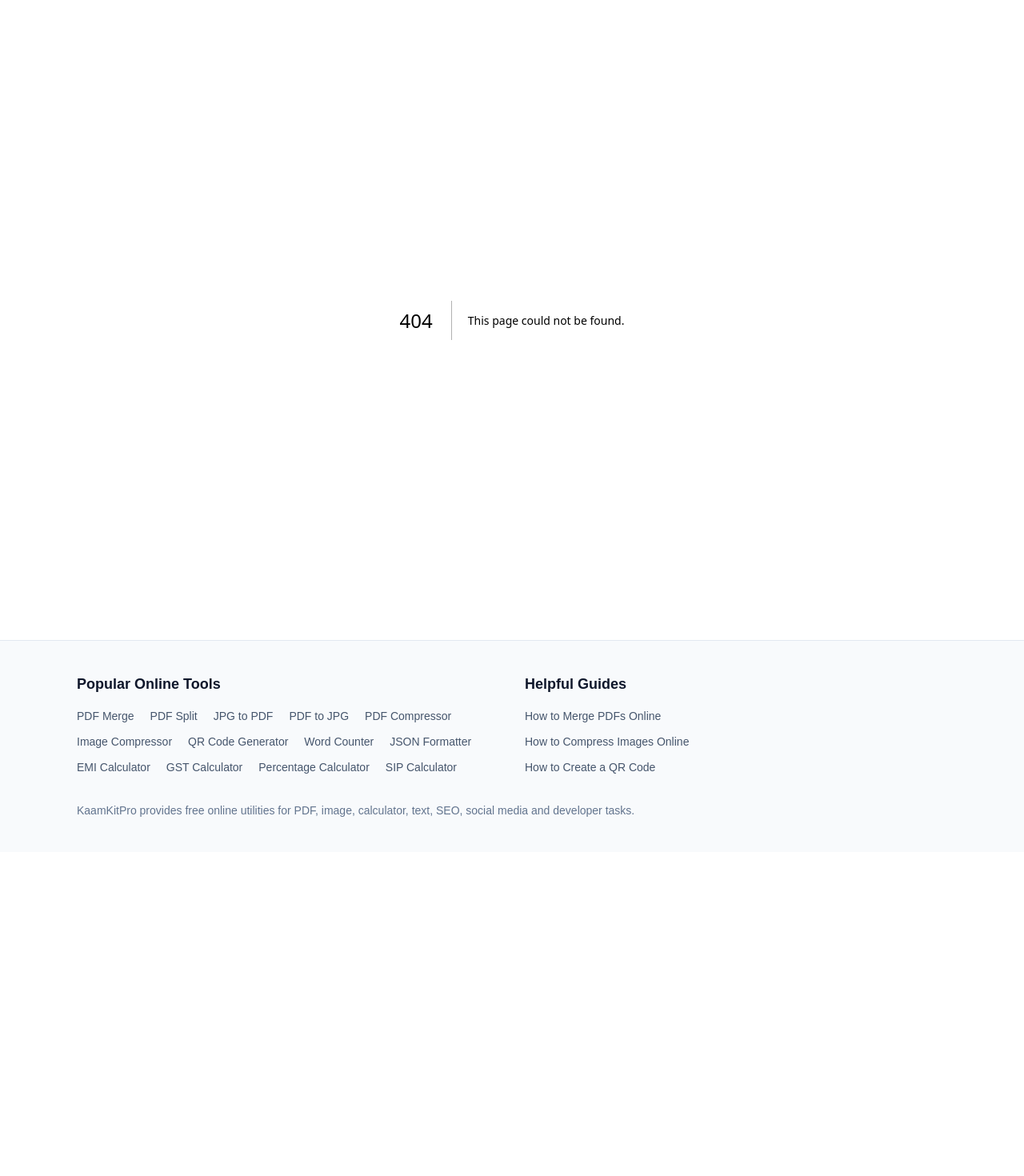
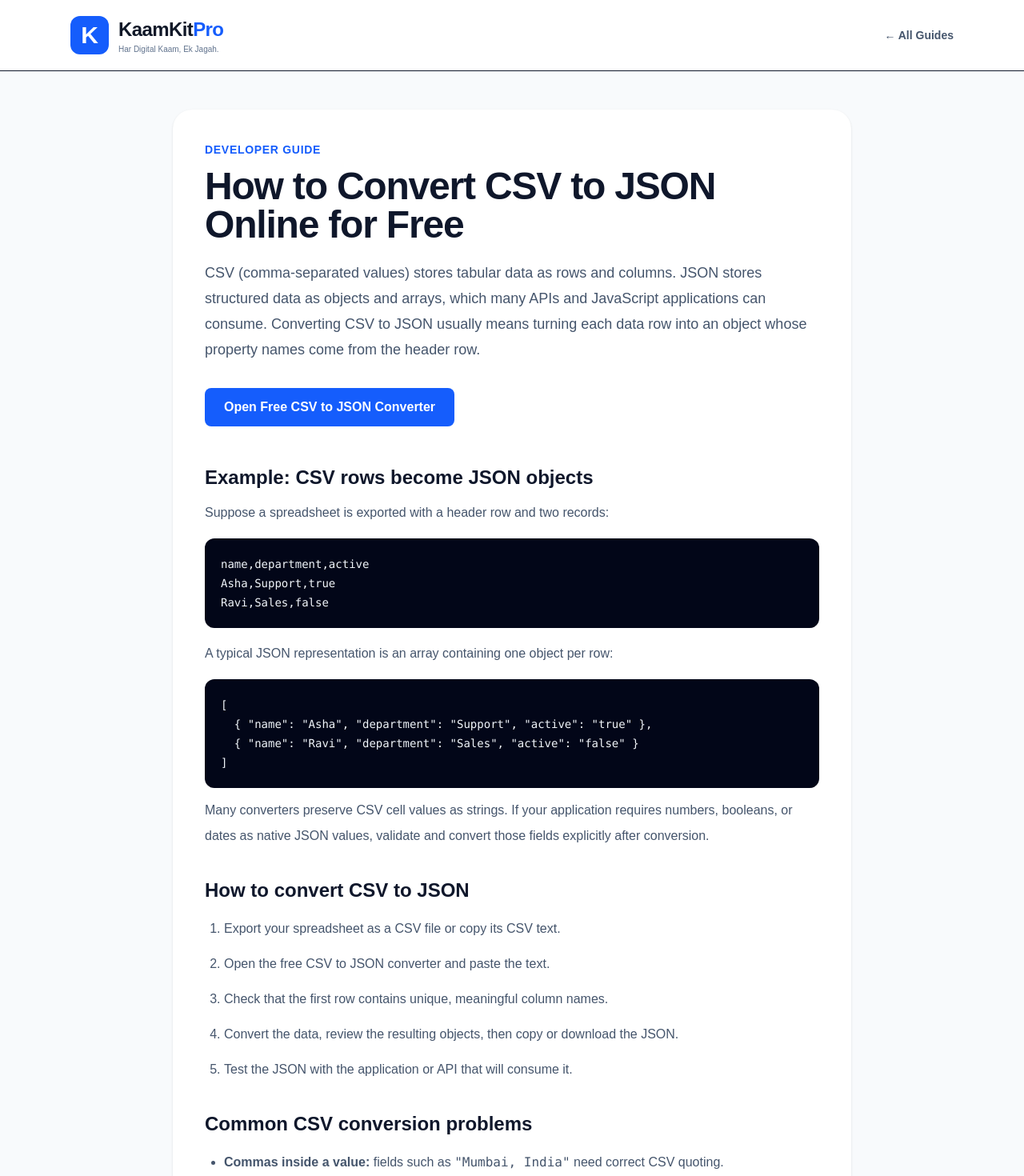
Before and after one commit to WellProSoftware/kaamkitpro, a Next.js app: page /guides/csv-to-json in a window 1280 px wide. Before the commit this address had no page. Shown: the top 1470 px of the page at 80% size. Before the commit the page ends 1065 px from the top, so only its background shows below. Built offline with nearby package versions, Linux system fonts and the light colour scheme.

Commit message:
feat: add SEO guide for CSV to JSON conversion

```diff
--- /dev/null
+++ b/src/app/guides/csv-to-json/page.tsx
@@ -0,0 +1,86 @@
+import Link from "next/link";
+import type { Metadata } from "next";
+import BrandLogo from "@/components/BrandLogo";
+
+export const metadata: Metadata = {
+  title: "How to Convert CSV to JSON Online for Free",
+  description:
+    "Learn how to convert CSV rows into JSON objects, handle headers and quoted values, fix common CSV errors, and use a free CSV to JSON converter.",
+  alternates: { canonical: "https://kaamkitpro.com/guides/csv-to-json" },
+};
+
+export default function CsvToJsonGuide() {
+  return (
+    <main className="min-h-screen bg-slate-50 text-slate-900">
+      <header className="border-b bg-white">
+        <div className="mx-auto flex max-w-6xl items-center justify-between px-6 py-5">
+          <BrandLogo />
+          <Link href="/guides" className="text-sm font-semibold text-slate-600 hover:text-slate-900">← All Guides</Link>
+        </div>
+      </header>
+      <article className="mx-auto max-w-4xl px-6 py-12">
+        <div className="rounded-3xl bg-white p-7 shadow-sm md:p-10">
+          <p className="text-sm font-semibold uppercase tracking-wider text-blue-600">Developer Guide</p>
+          <h1 className="mt-3 text-4xl font-bold tracking-tight md:text-5xl">How to Convert CSV to JSON Online for Free</h1>
+          <p className="mt-5 text-lg leading-8 text-slate-600">
+            CSV (comma-separated values) stores tabular data as rows and columns. JSON stores structured data as objects and arrays, which many APIs and JavaScript applications can consume. Converting CSV to JSON usually means turning each data row into an object whose property names come from the header row.
+          </p>
+          <div className="mt-8">
+            <Link href="/tools/csv-to-json" className="inline-block rounded-lg bg-blue-600 px-6 py-3 font-semibold text-white hover:bg-blue-700">Open Free CSV to JSON Converter</Link>
+          </div>
+          <div className="mt-12 space-y-9">
+            <section>
+              <h2 className="text-2xl font-bold">Example: CSV rows become JSON objects</h2>
+              <p className="mt-3 leading-8 text-slate-600">Suppose a spreadsheet is exported with a header row and two records:</p>
+              <pre className="mt-4 overflow-x-auto rounded-xl bg-slate-950 p-5 text-sm leading-6 text-slate-100"><code>{`name,department,active
+Asha,Support,true
+Ravi,Sales,false`}</code></pre>
+              <p className="mt-4 leading-8 text-slate-600">A typical JSON representation is an array containing one object per row:</p>
+              <pre className="mt-4 overflow-x-auto rounded-xl bg-slate-950 p-5 text-sm leading-6 text-slate-100"><code>{`[
+  { "name": "Asha", "department": "Support", "active": "true" },
+  { "name": "Ravi", "department": "Sales", "active": "false" }
+]`}</code></pre>
+              <p className="mt-3 leading-8 text-slate-600">Many converters preserve CSV cell values as strings. If your application requires numbers, booleans, or dates as native JSON values, validate and convert those fields explicitly after conversion.</p>
+            </section>
+            <section>
+              <h2 className="text-2xl font-bold">How to convert CSV to JSON</h2>
+              <ol className="mt-4 list-decimal space-y-3 pl-6 leading-8 text-slate-600">
+                <li>Export your spreadsheet as a CSV file or copy its CSV text.</li>
+                <li>Open the free CSV to JSON converter and paste the text.</li>
+                <li>Check that the first row contains unique, meaningful column names.</li>
+                <li>Convert the data, review the resulting objects, then copy or download the JSON.</li>
+                <li>Test the JSON with the application or API that will consume it.</li>
+              </ol>
+            </section>
+            <section>
+              <h2 className="text-2xl font-bold">Common CSV conversion problems</h2>
+              <ul className="mt-4 list-disc space-y-3 pl-6 leading-8 text-slate-600">
+                <li><strong>Commas inside a value:</strong> fields such as <code>"Mumbai, India"</code> need correct CSV quoting.</li>
+                <li><strong>Quotes inside a field:</strong> CSV commonly escapes an embedded double quote by doubling it.</li>
+                <li><strong>Missing or duplicate headers:</strong> use a distinct column name for each field so object properties remain clear.</li>
+                <li><strong>Uneven row lengths:</strong> check rows with too few or too many fields before importing the data.</li>
+                <li><strong>Unexpected data types:</strong> CSV itself does not reliably declare whether a cell is a number, date, or boolean.</li>
+              </ul>
+            </section>
+            <section>
+              <h2 className="text-2xl font-bold">When should you use JSON instead of CSV?</h2>
+              <p className="mt-3 leading-8 text-slate-600">CSV is convenient for spreadsheets and flat tables. JSON supports nested objects, arrays, and more complex records, so it is common in web APIs and application configuration. Choose the format expected by the receiving system rather than converting unnecessarily.</p>
+            </section>
+            <section className="rounded-2xl bg-slate-50 p-6">
+              <h2 className="text-2xl font-bold">Keep sensitive data safe</h2>
+              <p className="mt-3 leading-8 text-slate-600">Before using any online converter, check how it processes input. Avoid uploading confidential customer records, credentials, or personal data unless you are authorized and the tool's privacy practices meet your requirements. Use sample or redacted data when troubleshooting.</p>
+            </section>
+            <section>
+              <h2 className="text-2xl font-bold">Related free tools</h2>
+              <div className="mt-4 flex flex-wrap gap-4">
+                <Link href="/tools/json-to-csv" className="font-semibold text-blue-600 hover:text-blue-800">JSON to CSV Converter →</Link>
+                <Link href="/tools/json-formatter" className="font-semibold text-blue-600 hover:text-blue-800">JSON Formatter →</Link>
+                <Link href="/tools/text-diff-checker" className="font-semibold text-blue-600 hover:text-blue-800">Text Diff Checker →</Link>
+              </div>
+            </section>
+          </div>
+        </div>
+      </article>
+    </main>
+  );
+}
```
